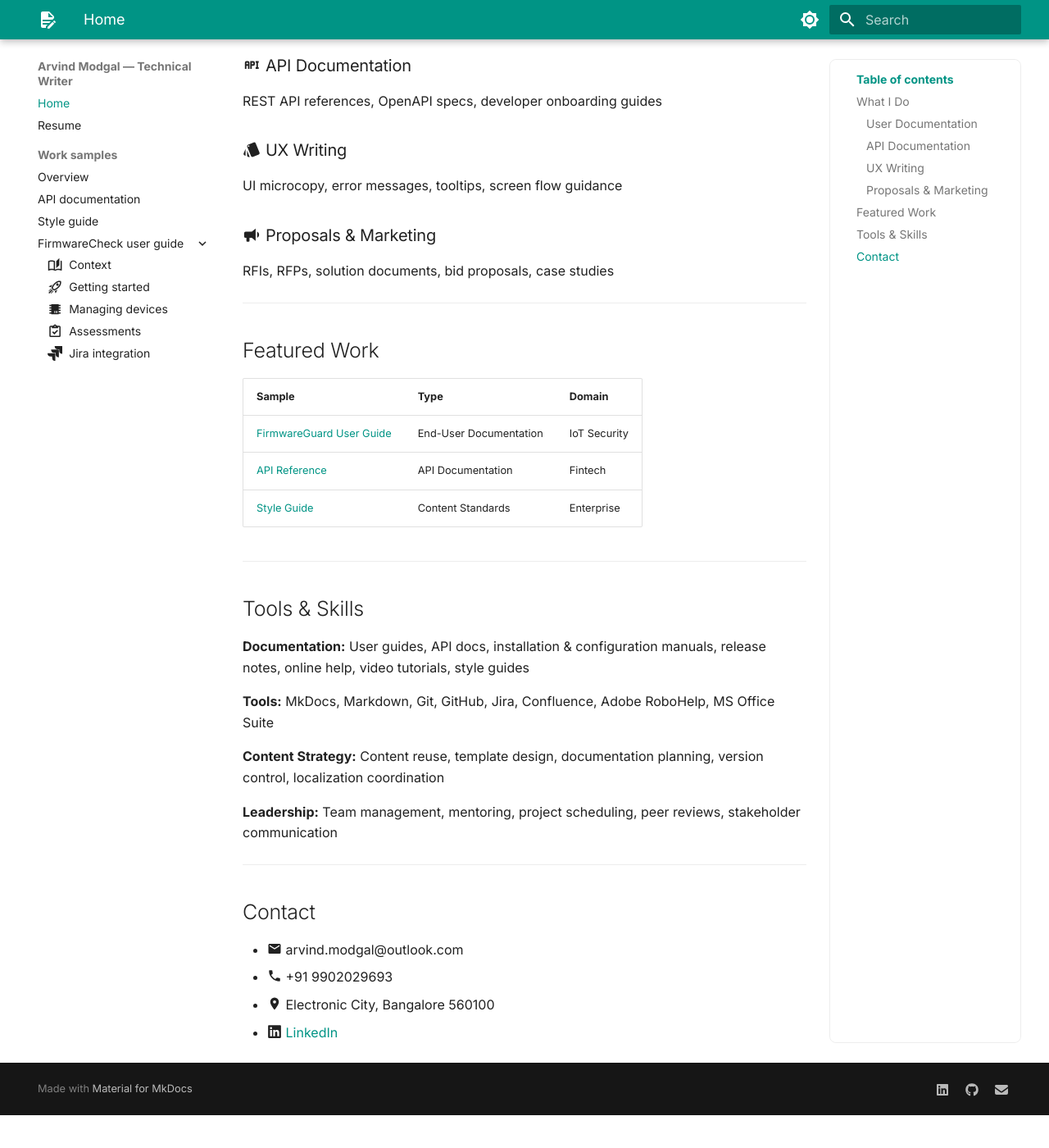
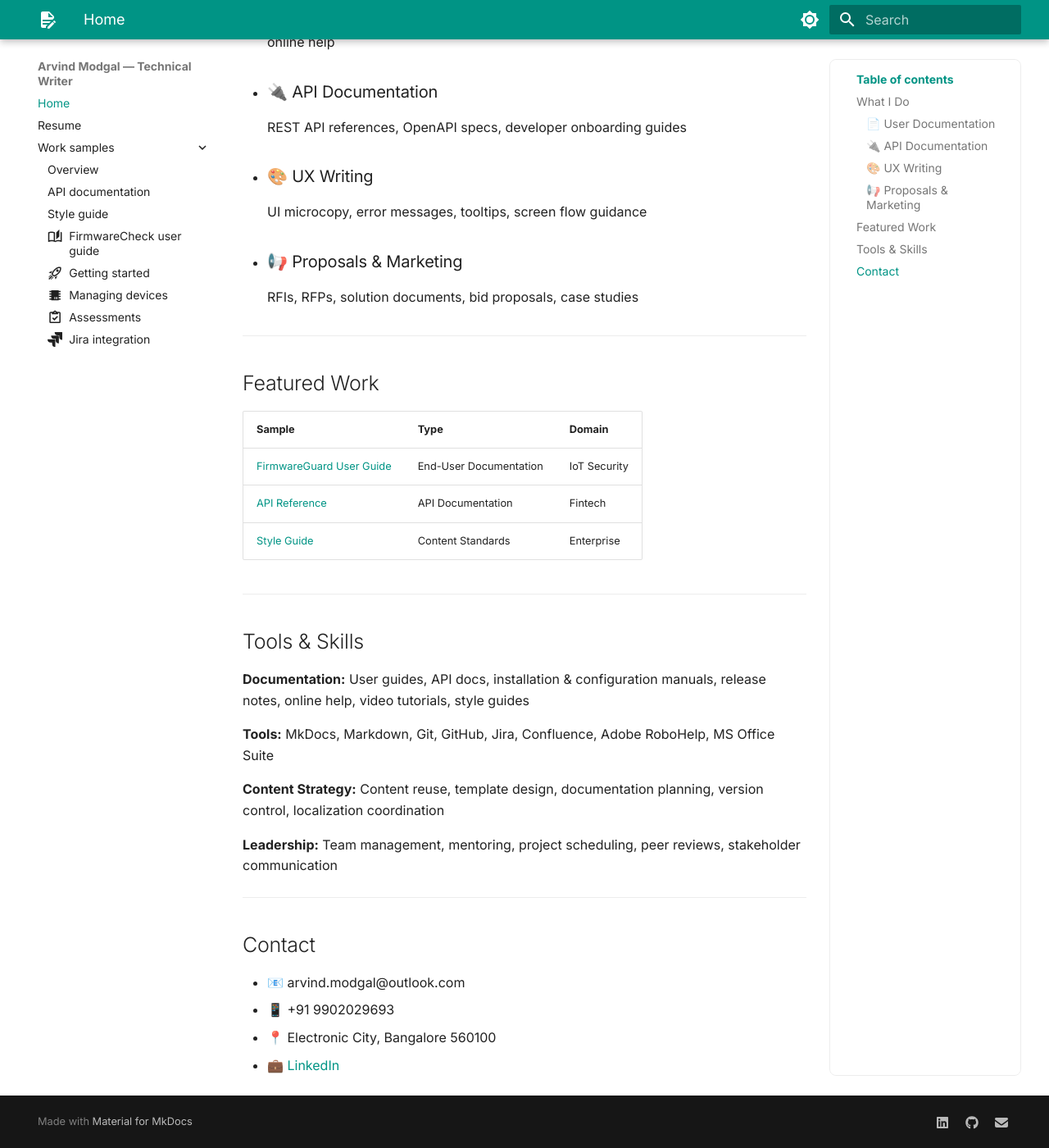
Before and after one commit to arvindmodgal/arvindmodgal.github.io, an MkDocs documentation site: the page built from docs/index.md, in a window 1280 px wide and 1400 px high, scrolled down 505 px. Shown: the whole window at 82% size. Built offline with MkDocs 1.6.1 and Material for MkDocs 9.7.7, drawn with Linux system fonts in a browser that asks for light colours; before the commit the page ends 1865 px from its top, so only the background shows below that; some of the changed lines change nothing that is shown; some of the changed text lies outside the part shown.

Commit message:
yml changes

```diff
--- a/docs/index.md
+++ b/docs/index.md
@@ -8,16 +8,16 @@
 
 ## What I Do
 
-### :material-file-document-outline: User Documentation
++ ###📄 User Documentation
 User guides, installation & configuration manuals, release notes, context-sensitive online help
 
-### :material-api: API Documentation
+2. ### 🔌 API Documentation
 REST API references, OpenAPI specs, developer onboarding guides
 
-### :material-palette-swatch: UX Writing
++ ### 🎨 UX Writing
 UI microcopy, error messages, tooltips, screen flow guidance
 
-### :material-bullhorn: Proposals & Marketing
++ ### 📢 Proposals & Marketing
 RFIs, RFPs, solution documents, bid proposals, case studies
 
 ---
@@ -46,7 +46,7 @@ RFIs, RFPs, solution documents, bid proposals, case studies
 
 ## Contact
 
-- :material-email: arvind.modgal@outlook.com
-- :material-phone: +91 9902029693
-- :material-map-marker: Electronic City, Bangalore 560100
-- :fontawesome-brands-linkedin: [LinkedIn](https://www.linkedin.com/in/arvind-modgal-3705441ba)
+- 📧 arvind.modgal@outlook.com
+- 📱 +91 9902029693
+- 📍 Electronic City, Bangalore 560100
+- 💼 [LinkedIn](https://www.linkedin.com/in/arvind-modgal-3705441ba)
--- a/mkdocs.yml
+++ b/mkdocs.yml
@@ -1,7 +1,13 @@
+---
 site_name: Arvind Modgal — Technical Writer
 site_url: https://arvindmodgal.github.io
-site_description: Senior Technical Writer with 15+ years in cybersecurity, fintech, and enterprise software documentation
+site_description: >
+  Senior Technical Writer with 15+ years in cybersecurity,
+  fintech, and enterprise software documentation
 site_author: Arvind Modgal
+
+# Fix directory URL issues
+use_directory_urls: false
 
 theme:
   name: material
@@ -24,7 +30,6 @@ theme:
     text: Inter
     code: JetBrains Mono
   features:
-    - navigation.sections
     - navigation.expand
     - navigation.top
     - search.suggest
@@ -67,12 +72,10 @@ markdown_extensions:
   - toc:
       permalink: true
       toc_depth: 3
-  - pymdownx.emoji:
-      emoji_index: !!python/name:material.extensions.emoji.twemoji
-      emoji_generator: !!python/name:material.extensions.emoji.to_svg
   - pymdownx.tasklist:
       custom_checkbox: true
 
+# Flattened nav to avoid deep nesting issues
 nav:
   - Home: index.md
   - Resume: resume.md
@@ -80,9 +83,8 @@ nav:
       - Overview: samples/index.md
       - API documentation: samples/api-docs/index.md
       - Style guide: samples/style-guide/index.md
-      - FirmwareCheck user guide:
-          - Context: samples/user-guide/index.md
-          - Getting started: samples/user-guide/getting-started.md
-          - Managing devices: samples/user-guide/managing-devices.md
-          - Assessments: samples/user-guide/assessments.md
-          - Jira integration: samples/user-guide/jira-integration.md
+      - FirmwareCheck user guide: samples/user-guide/index.md
+      - Getting started: samples/user-guide/getting-started.md
+      - Managing devices: samples/user-guide/managing-devices.md
+      - Assessments: samples/user-guide/assessments.md
+      - Jira integration: samples/user-guide/jira-integration.md
```
